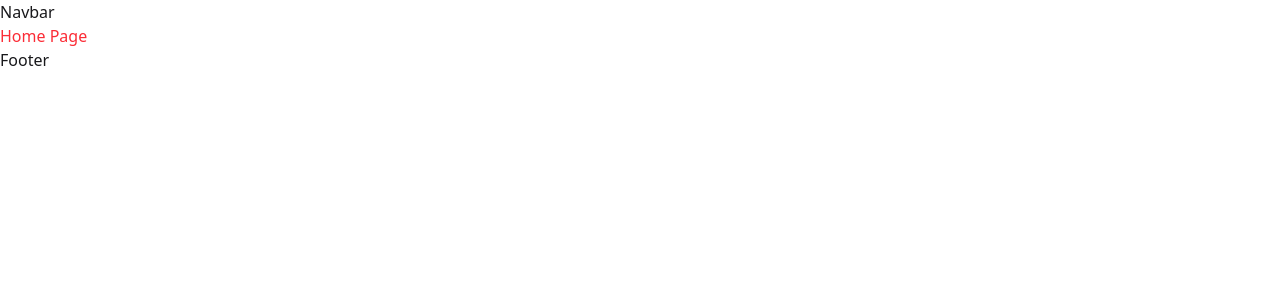
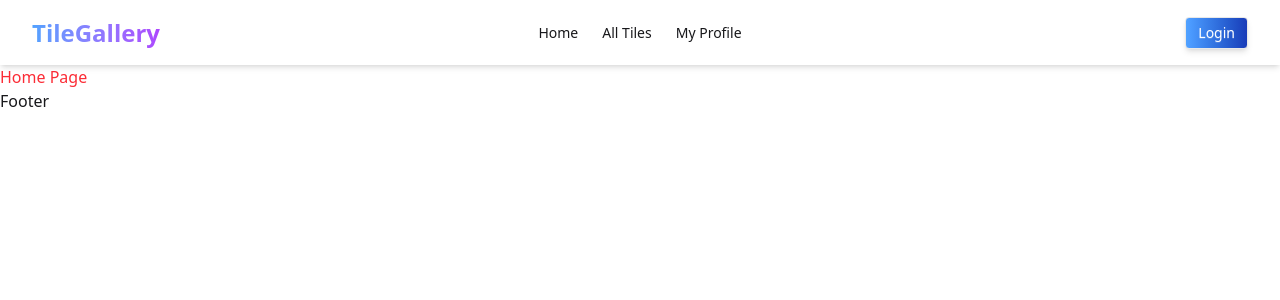
Before and after one commit to tanisha134/Assignment--8-Tile-Gallary, a Next.js app: page / in a window 1280 px wide. Shown: the top 300 px of the page. Built offline with nearby package versions, Linux system fonts and the light colour scheme.

Commit message:
Added code in Navbar.jsx file

```diff
--- a/src/app/(main)/all-tiles/page.jsx
+++ b/src/app/(main)/all-tiles/page.jsx
@@ -0,0 +1,11 @@
+import React from "react";
+
+const AllTilesPage = () => {
+    return(
+        <div>
+            All Tiles Page
+        </div>
+    )
+}
+
+export default AllTilesPage;
--- a/src/components/shared/Navbar.jsx
+++ b/src/components/shared/Navbar.jsx
@@ -1,11 +1,79 @@
-import React from "react";
+"use client";
 
-const Navbar = () => {
+import Link from "next/link";
+import { useState } from "react";
+
+export default function Navbar() {
+    const [user, setUser] = useState(null);
+    const handleLogout = () => {
+        setUser(null);
+    };
     return(
-        <div>
-            Navbar
+        <div className="navbar bg-base-100 shadow-md px-4 md:px-8">
+
+            {/* Left Logo */}
+            <div className="navbar-start">
+                <Link href="/" className="text-2xl font-bold bg-linear-to-r from-blue-400 to-purple-500 bg-clip-text text-transparent">
+                TileGallery
+                </Link>
+            </div>
+
+            {/* Menu */}
+            <div className="navbar-center hidden md:flex">
+                <ul className="menu menu-horizontal px-1 font-medium">
+                    <li>
+                        <Link href="/">
+                        Home
+                        </Link>
+                    </li>
+                    <li>
+                        <Link href="/all-tiles">
+                        All Tiles
+                        </Link>
+                    </li>
+
+                    <li>
+                        <Link href="/my-profile">
+                        My Profile
+                        </Link>
+                    </li>
+                </ul>
+            </div>
+            {/* Auth */}
+
+            <div className="navbar-end">
+                {/* Mobile menu */}
+                <div className="dropdown dropdown-end md:hidden">
+                    <label tabIndex={0} className="btn btn-ghost">
+                        ☰
+                    </label>
+                    <ul tabIndex={0} className="menu menu-sm dropdown-content mt-3 p-3 shadow bg-base-100 rounded-box w-52">
+
+                        <li><Link href="/">Home</Link></li>
+
+                        <li><Link href="/all-tiles">
+                        All Tiles
+                        </Link></li>
+
+                        <li><Link href="/my-profile">
+                        My Profile
+                        </Link></li>
+                    </ul>
+                </div>
+
+                {user ? (
+                    <div className="flex items-center gap-3">
+                        <img src={user?.photo || "images/user.jpg"} alt="user" className="w-8 h-8 rounded-full"/>
+                        <button onClick={handleLogout} className="btn btn-error">
+                            Logout
+                        </button>
+                    </div>
+                ) : (
+                    <Link href="/login" className="btn btn-sm text-[14px] bg-linear-to-r from-blue-400 to-blue-800 text-white font-medium rounded shadow-md hover:shadow-xl hover:scale-105 active:scale-95 transition duration-300">
+                        Login
+                    </Link>
+                )}
+            </div>
         </div>
-    )
-}
-
-export default Navbar;
+    );
+};
```
Also changed, not shown: public/images/user.jpg (added).
